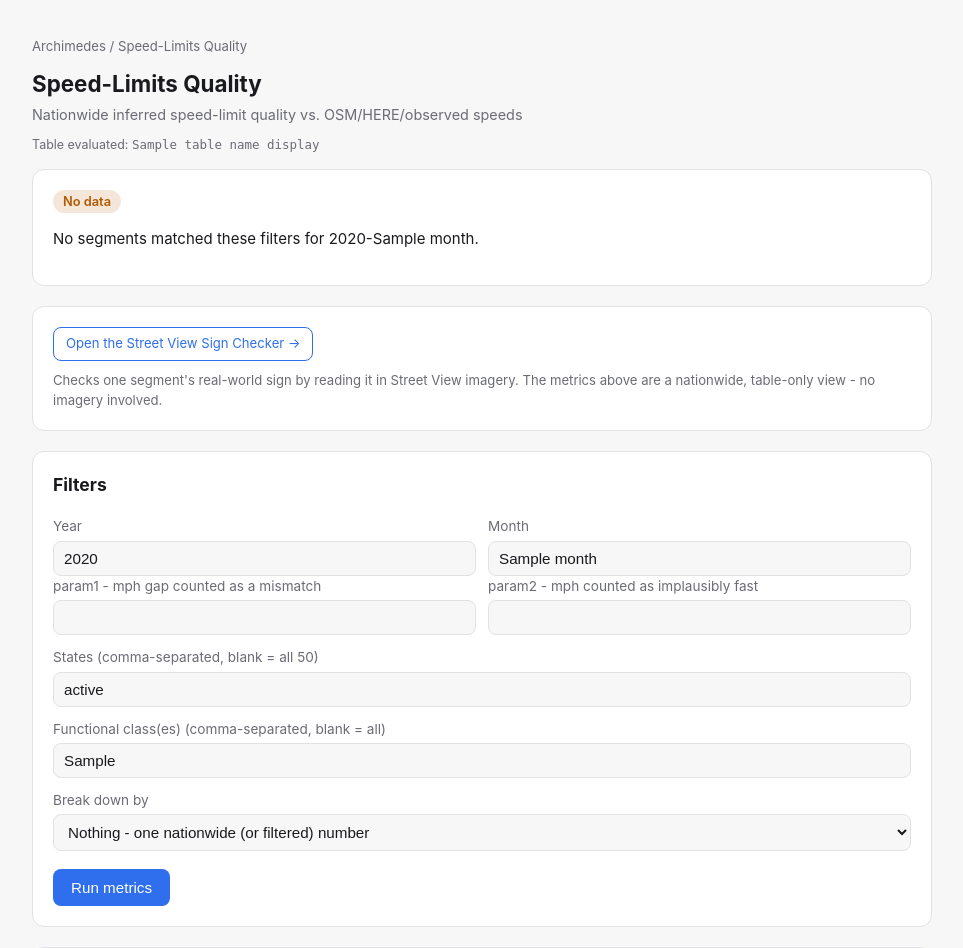
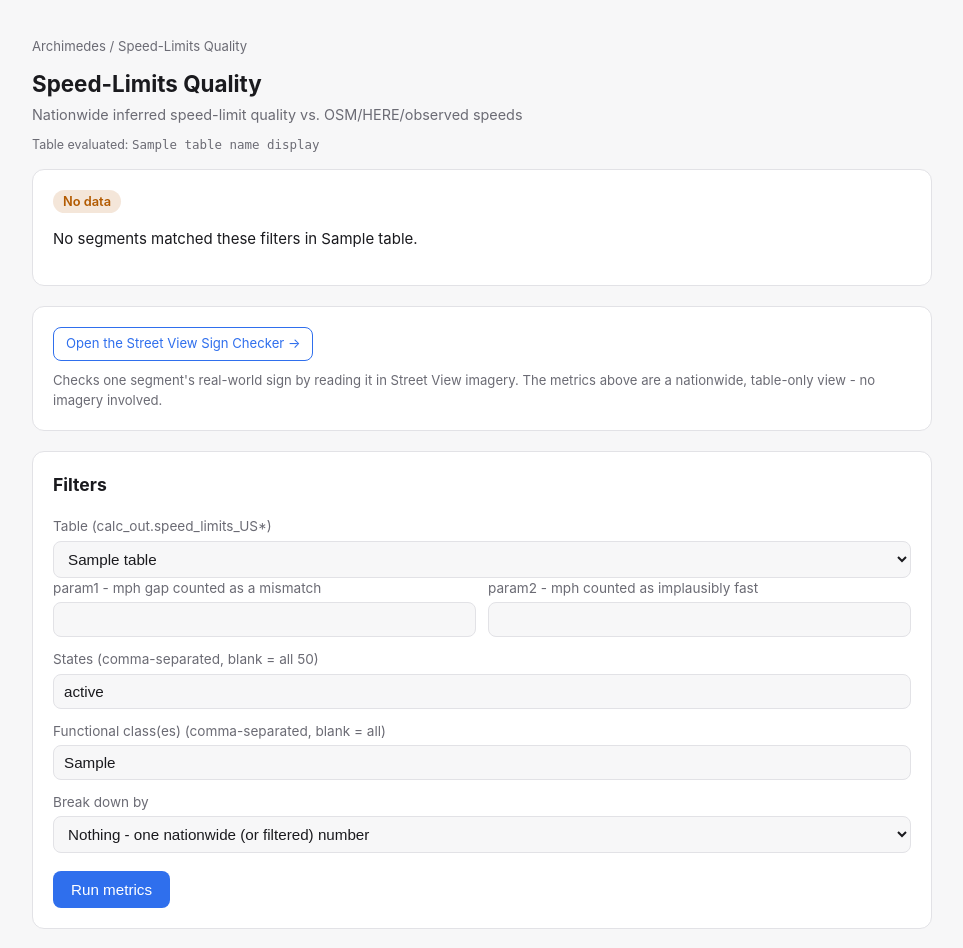
Before and after one commit to eyalmooveai/eyalamir-gpts2, a Flask app: template speed_limit_check/templates/quality.html in a window 1280 px wide. Shown: the top 948 px of the page, without its empty margins (158-1121 px from the left). Run offline with Flask 3, Linux system fonts and the light colour scheme; the template is opened without the code that fills it: most values are stand-ins (such as "Sample title", 1, 10 or a date in 2020).

Commit message:
Add a live table selector to the Speed-Limits Quality page
Replace the year/month text inputs with a dropdown populated by a live
INFORMATION_SCHEMA.TABLES query for calc_out.speed_limits_US* tables, so
the page always reflects what's actually published instead of assuming a
naming pattern. QualityFilters now takes an explicit table name; picking
a table missing the needed columns (e.g. speed_limits_US_latest) surfaces
BigQuery's error in the existing error card rather than crashing.

Co-Authored-By: Claude Sonnet 5 <noreply@anthropic.com>
Claude-Session: https://claude.ai/code/session_01YS9NRiFXvyK1EXjrrzwrFK

```diff
--- a/speed_limit_check/app.py
+++ b/speed_limit_check/app.py
@@ -39,7 +39,16 @@ from find_bad_speed_limit import (
     parse_headings,
     run_pipeline,
 )
-from quality_metrics import GROUP_BY_CHOICES, QUALITY_METRICS, US_STATE_CODES, QualityFilters, fetch_quality_metrics, full_table_name
+from quality_metrics import (
+    GROUP_BY_CHOICES,
+    QUALITY_METRICS,
+    US_STATE_CODES,
+    QualityFilters,
+    default_table_name,
+    fetch_quality_metrics,
+    full_table_name,
+    list_speed_limits_us_tables,
+)
 
 # The Archimedes hub's model catalog - only "Speed Limits" has a built tool
 # today (this app); the rest are placeholders naming what MooveAI expects
@@ -53,12 +62,11 @@ HUB_MODELS = [
     {"name": "Accident Detection", "description": "Not yet available in Archimedes.", "href": None},
 ]
 
-# speed_limits_<STATE>_<YEAR>_<MONTH>_details isn't published as a
-# "latest" table with all the columns the Quality metrics need (see
-# quality_metrics.py's module docstring) - nothing elsewhere in this app
-# auto-detects the newest available month either, so this is just the
-# current one, same as speed_limits_quality()'s own default below. Update
-# both together when a newer month's nationwide _details table exists.
+# Preselected table on the Speed-Limits Quality page, if it's still in
+# the live calc_out.speed_limits_US* list (falls back to the first table
+# in that list otherwise - see speed_limits_quality()). Bump this when a
+# newer month's nationwide _details table becomes the one worth defaulting
+# to; the table selector itself always reflects what's actually there.
 DEFAULT_QUALITY_YEAR = "2026"
 DEFAULT_QUALITY_MONTH = "08"
 
@@ -229,16 +237,26 @@ def hub():
 
 @app.route("/speed-limits", methods=["GET"])
 def speed_limits_quality():
-    year = request.args.get("year", "").strip()
-    month = request.args.get("month", "").strip()
-
     metrics_view = None
     breakdown_view = None
     table_name_display = None
     error = None
+
+    # Live, not hardcoded - so the selector always matches whatever
+    # calc_out tables actually exist, without this app needing to know
+    # about a new month's table in advance.
+    try:
+        table_options = list_speed_limits_us_tables(DEFAULT_PROJECT, DEFAULT_DATASET)
+    except Exception as e:
+        table_options = []
+        error = f"Could not list calc_out tables: {type(e).__name__}: {e}"
+
+    default_table = default_table_name(DEFAULT_QUALITY_YEAR, DEFAULT_QUALITY_MONTH)
+    requested_table = request.args.get("table", "").strip()
+    selected_table = requested_table or (default_table if default_table in table_options else (table_options[0] if table_options else default_table))
+
     filters_echo = {
-        "year": year or DEFAULT_QUALITY_YEAR,
-        "month": month or DEFAULT_QUALITY_MONTH,
+        "table": selected_table,
         "param1": request.args.get("param1", "10").strip() or "10",
         "param2": request.args.get("param2", "80").strip() or "80",
         "states": request.args.get("states", "").strip(),
@@ -250,32 +268,33 @@ def speed_limits_quality():
     # and shown, even on a fresh page load with no query params at all -
     # it's the headline number the page exists to answer at a glance.
     # Only the breakdown table is opt-in (group_by).
-    try:
-        param1 = float(filters_echo["param1"])
-        param2 = float(filters_echo["param2"])
-        states = tuple(s.strip().upper() for s in filters_echo["states"].split(",") if s.strip())
-        fcs = tuple(int(v.strip()) for v in filters_echo["functional_classes"].split(",") if v.strip())
-        group_by = filters_echo["group_by"] if filters_echo["group_by"] in GROUP_BY_CHOICES else "none"
-        filters_echo["group_by"] = group_by
+    if not error:
+        try:
+            param1 = float(filters_echo["param1"])
+            param2 = float(filters_echo["param2"])
+            states = tuple(s.strip().upper() for s in filters_echo["states"].split(",") if s.strip())
+            fcs = tuple(int(v.strip()) for v in filters_echo["functional_classes"].split(",") if v.strip())
+            group_by = filters_echo["group_by"] if filters_echo["group_by"] in GROUP_BY_CHOICES else "none"
+            filters_echo["group_by"] = group_by
 
-        base = QualityFilters(
-            project=DEFAULT_PROJECT, dataset=DEFAULT_DATASET, year=filters_echo["year"], month=filters_echo["month"],
-            param1=param1, param2=param2, states=states, functional_classes=fcs,
-        )
-        table_name_display = full_table_name(base)
-        metrics_rows = fetch_quality_metrics(base)
-        metrics_view = metrics_rows[0] if metrics_rows else None
+            base = QualityFilters(
+                project=DEFAULT_PROJECT, dataset=DEFAULT_DATASET, table=selected_table,
+                param1=param1, param2=param2, states=states, functional_classes=fcs,
+            )
+            table_name_display = full_table_name(base)
+            metrics_rows = fetch_quality_metrics(base)
+            metrics_view = metrics_rows[0] if metrics_rows else None
 
-        if group_by != "none":
-            grouped = QualityFilters(
-                project=DEFAULT_PROJECT, dataset=DEFAULT_DATASET, year=filters_echo["year"], month=filters_echo["month"],
-                param1=param1, param2=param2, states=states, functional_classes=fcs, group_by=group_by,
-            )
-            breakdown_view = fetch_quality_metrics(grouped)
-    except ValueError as e:
-        error = str(e)
-    except Exception as e:
-        error = f"{type(e).__name__}: {e}"
+            if group_by != "none":
+                grouped = QualityFilters(
+                    project=DEFAULT_PROJECT, dataset=DEFAULT_DATASET, table=selected_table,
+                    param1=param1, param2=param2, states=states, functional_classes=fcs, group_by=group_by,
+                )
+                breakdown_view = fetch_quality_metrics(grouped)
+        except ValueError as e:
+            error = str(e)
+        except Exception as e:
+            error = f"{type(e).__name__}: {e}"
 
     return render_template(
         "quality.html",
@@ -283,6 +302,7 @@ def speed_limits_quality():
         metrics=metrics_view,
         breakdown=breakdown_view,
         table_name_display=table_name_display,
+        table_options=table_options,
         quality_metric_defs=QUALITY_METRICS,
         group_by_choices=GROUP_BY_CHOICES,
         us_state_codes=US_STATE_CODES,
--- a/speed_limit_check/quality_metrics.py
+++ b/speed_limit_check/quality_metrics.py
@@ -16,6 +16,13 @@ from typing import Optional
 from google.cloud import bigquery
 
 from find_bad_speed_limit import DATASET_RE, PROJECT_RE, STATE_RE, _validate_identifier, table_name
+
+# calc_out table names are plain identifiers (letters/digits/underscore) -
+# same shape find_bad_speed_limit.py validates dataset/project names with,
+# just without the project/dataset-specific character restrictions.
+import re
+
+TABLE_RE = re.compile(r"^[A-Za-z_][A-Za-z0-9_]*$")
 
 # The 50 states + DC, for the filter UI - independent of which states
 # actually have data in a given month's table (the query's own results
@@ -71,8 +78,7 @@ QUALITY_METRICS = [
 class QualityFilters:
     project: str
     dataset: str
-    year: str
-    month: str
+    table: str  # a calc_out table, e.g. speed_limits_US_2026_08_details
     param1: float = 10.0
     param2: float = 80.0
     states: tuple[str, ...] = ()  # empty = all states
@@ -80,22 +86,46 @@ class QualityFilters:
     group_by: str = "none"  # one of GROUP_BY_CHOICES
 
 
+def default_table_name(year: str, month: str) -> str:
+    """The nationwide _details table for a given year/month - used as the
+    page's default selection before the user picks another one from the
+    live table list."""
+    return table_name("US", year, month)
+
+
+def list_speed_limits_us_tables(project: str, dataset: str) -> list[str]:
+    """Live list of calc_out tables matching speed_limits_US* - so the
+    Quality page's table selector always reflects what's actually there,
+    rather than assuming a naming pattern exists."""
+    _validate_identifier(project, PROJECT_RE, "project")
+    _validate_identifier(dataset, DATASET_RE, "dataset")
+    client = bigquery.Client(project=project)
+    query = f"""
+        SELECT table_name
+        FROM `{project}.{dataset}.INFORMATION_SCHEMA.TABLES`
+        WHERE table_name LIKE 'speed_limits_US%'
+        ORDER BY table_name
+    """
+    return [row["table_name"] for row in client.query(query).result()]
+
+
 def full_table_name(f: QualityFilters) -> str:
     """The fully-qualified table these metrics are actually computed from -
     for display, so the page is explicit about its real data source. Not
     archimedes_api.speed_limits_infer_details: that view is missing
     speed_limit_here_mph and freeflow_mph, two of the six metrics here
-    depend on them, so this queries the dated nationwide _details table
+    depend on them, so this queries a dated nationwide _details table
     directly instead."""
-    return f"{f.project}.{f.dataset}.{table_name('US', f.year, f.month)}"
+    return f"{f.project}.{f.dataset}.{f.table}"
 
 
 def build_quality_query(f: QualityFilters) -> tuple[str, list[bigquery.ScalarQueryParameter]]:
     _validate_identifier(f.project, PROJECT_RE, "project")
     _validate_identifier(f.dataset, DATASET_RE, "dataset")
+    _validate_identifier(f.table, TABLE_RE, "table")
     if f.group_by not in GROUP_BY_CHOICES:
         raise ValueError(f"Invalid group_by {f.group_by!r} - must be one of {GROUP_BY_CHOICES}")
-    table = table_name("US", f.year, f.month)
+    table = f.table
 
     where_parts = ["speed_limit_infer_mph_corrected IS NOT NULL"]
     params: list[bigquery.ScalarQueryParameter] = [
--- a/speed_limit_check/templates/quality.html
+++ b/speed_limit_check/templates/quality.html
@@ -15,7 +15,7 @@
   <div class="card">
     <h3 style="margin-top:0;">
       {% if filters.states or filters.functional_classes %}Filtered{% else %}Nationwide{% endif %}
-      summary - {{ "{:,}".format(metrics.total_segments) }} segments ({{ filters.year }}-{{ filters.month }})
+      summary - {{ "{:,}".format(metrics.total_segments) }} segments ({{ filters.table }})
     </h3>
     <div class="stat-grid">
       {% for m in quality_metric_defs %}
@@ -29,7 +29,7 @@
 {% else %}
   <div class="card">
     <span class="badge warn">No data</span>
-    <p>No segments matched these filters for {{ filters.year }}-{{ filters.month }}.</p>
+    <p>No segments matched these filters in {{ filters.table }}.</p>
   </div>
 {% endif %}
 
@@ -41,16 +41,11 @@
 <div class="card">
   <h3 style="margin-top:0;">Filters</h3>
   <form method="get" action="/speed-limits">
-    <div class="row-2">
-      <div>
-        <label for="year">Year</label>
-        <input type="text" id="year" name="year" value="{{ filters.year }}" placeholder="2026" required>
-      </div>
-      <div>
-        <label for="month">Month</label>
-        <input type="text" id="month" name="month" value="{{ filters.month }}" placeholder="08" required>
-      </div>
-    </div>
+    <label for="table">Table (calc_out.speed_limits_US*)</label>
+    <select id="table" name="table">
+      {% for t in table_options %}<option value="{{ t }}" {% if t == filters.table %}selected{% endif %}>{{ t }}</option>{% endfor %}
+      {% if filters.table not in table_options %}<option value="{{ filters.table }}" selected>{{ filters.table }}</option>{% endif %}
+    </select>
     <div class="row-2">
       <div>
         <label for="param1">param1 - mph gap counted as a mismatch</label>
```
Also changed, not shown: speed_limit_check/CLAUDE.md (+14 -0 lines), speed_limit_check/README.md.
